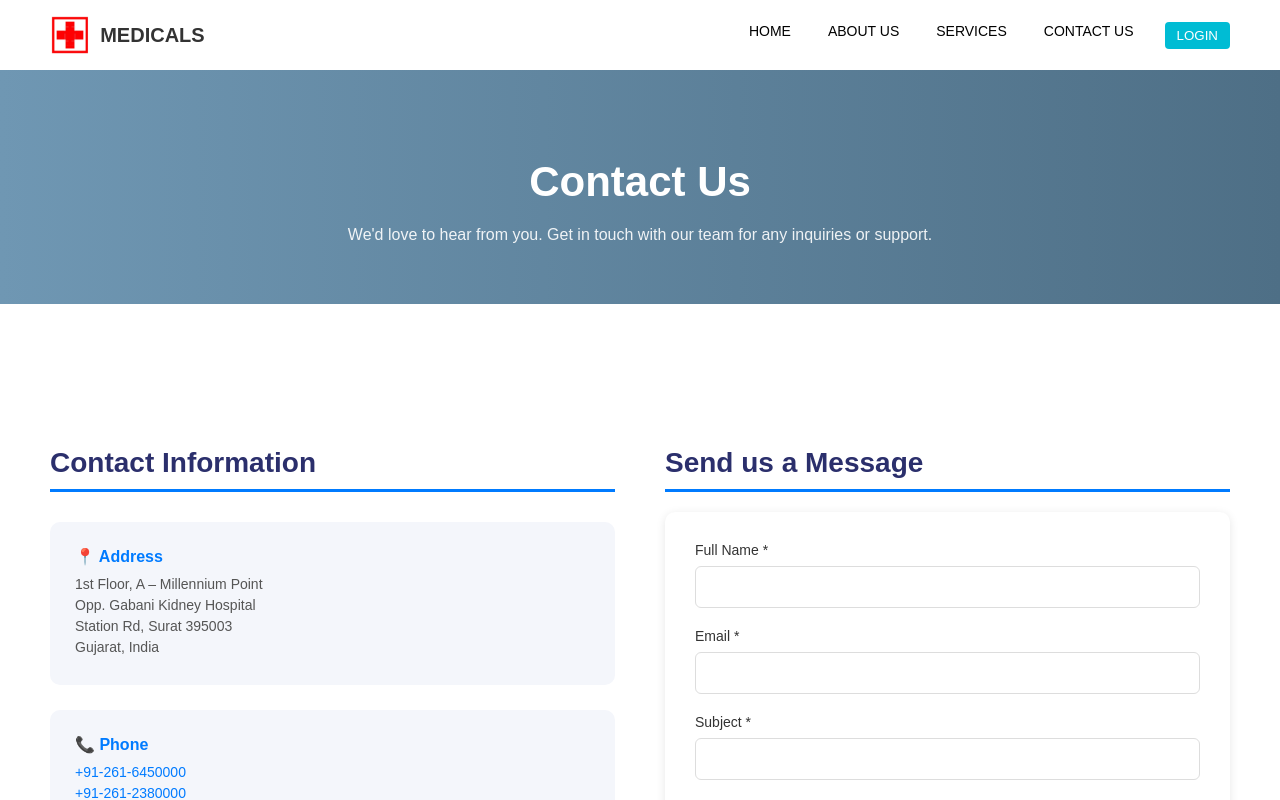
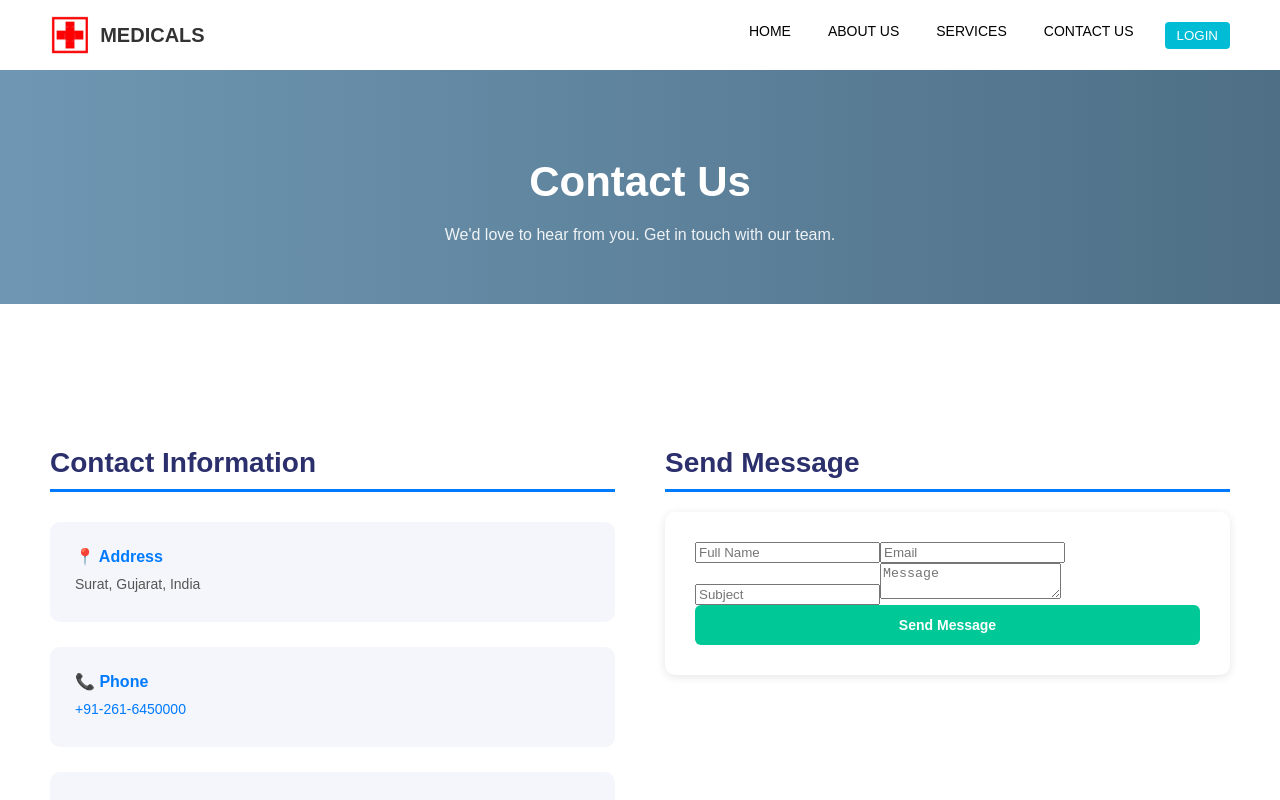
Before and after one commit to AnandJ2006/Frontend-Hospital-Management-System-, a React (Create React App) app: page / in a window 1280 px wide. Both pictures are taken after a click on the button "CONTACT US". Shown: the top 800 px of the page. Built offline with nearby package versions, Linux system fonts and the light colour scheme.

Commit message:
final contact fix

```diff
--- a/src/pages/Contact.jsx
+++ b/src/pages/Contact.jsx
@@ -1,4 +1,4 @@
-  import React, { useState, useEffect } from 'react';
+import React, { useState } from 'react';
 import '../App.css';
 
 const Contact = ({ setCurrentPage }) => {
@@ -8,13 +8,6 @@
     subject: '',
     message: ''
   });
-    const [submitted, setSubmitted] = useState(false);
-
-    // Load submission count from localStorage on mount
-    useEffect(() => {
-      const messages = JSON.parse(localStorage.getItem('contactMessages') || '[]');
-      setSubmitted(messages.length > 0);
-    }, []);
 
   const handleInputChange = (e) => {
     const { name, value } = e.target;
@@ -31,7 +24,6 @@
     }
 
     const newMessage = {
-        id: Date.now(),
       name: formData.name,
       email: formData.email,
       subject: formData.subject,
@@ -39,7 +31,8 @@
       submittedAt: new Date().toISOString()
     };
 
-      await fetch(
+    try {
+      const response = await fetch(
         "https://hospital-management-system-t69x.onrender.com/api/contact/add",
         {
           method: "POST",
@@ -50,92 +43,110 @@
         }
       );
 
-      alert("Thank you for contacting us! We'll get back to you soon.");
+      const data = await response.json();
+
+      if (response.ok) {
+        alert("Message sent successfully!");
         setFormData({ name: '', email: '', subject: '', message: '' });
-      setSubmitted(true);
+      } else {
+        alert(data.message || "Failed to send message");
+      }
+
+    } catch (error) {
+      console.error(error);
+      alert("Server error");
+    }
   };
 
   return (
     <>
-        {/* CONTACT HEADER */}
+      {/* HEADER */}
       <div className="contact-header">
         <h1>Contact Us</h1>
-          <p>We'd love to hear from you. Get in touch with our team for any inquiries or support.</p>
+        <p>We'd love to hear from you. Get in touch with our team.</p>
       </div>
 
-        {/* CONTACT CONTAINER */}
+      {/* MAIN */}
       <div className="contact-container">
         <div className="contact-content">
 
-            {/* CONTACT INFO */}
+          {/* INFO */}
           <div className="contact-info">
             <h2>Contact Information</h2>
 
             <div className="contact-info-box">
               <h3>📍 Address</h3>
-                <p>1st Floor, A – Millennium Point</p>
-                <p>Opp. Gabani Kidney Hospital</p>
-                <p>Station Rd, Surat 395003</p>
-                <p>Gujarat, India</p>
+              <p>Surat, Gujarat, India</p>
             </div>
 
             <div className="contact-info-box">
               <h3>📞 Phone</h3>
-                <p><a href="tel:+91-261-6450000">+91-261-6450000</a></p>
-                <p><a href="tel:+91-261-2380000">+91-261-2380000</a></p>
+              <p><a href="tel:+912616450000">+91-261-6450000</a></p>
             </div>
 
             <div className="contact-info-box">
               <h3>📧 Email</h3>
               <p><a href="mailto:contact@medicals.com">contact@medicals.com</a></p>
-                <p><a href="mailto:support@medicals.com">support@medicals.com</a></p>
-              </div>
-
-              <div className="contact-info-box">
-                <h3>⏰ Business Hours</h3>
-                <p>Monday - Friday: 9:00 AM - 6:00 PM</p>
-                <p>Saturday: 10:00 AM - 4:00 PM</p>
-                <p>Sunday: Closed</p>
             </div>
           </div>
 
-            {/* CONTACT FORM */}
+          {/* FORM */}
           <div className="form-section">
-              <h2>Send us a Message</h2>
+            <h2>Send Message</h2>
+
             <form className="contact-form" onSubmit={handleFormSubmit}>
-                <div className="form-group">
-                  <label htmlFor="name">Full Name *</label>
-                  <input type="text" id="name" name="name" value={formData.name} onChange={handleInputChange} required />
-                </div>
 
-                <div className="form-group">
-                  <label htmlFor="email">Email *</label>
-                  <input type="email" id="email" name="email" value={formData.email} onChange={handleInputChange} required />
-                </div>
+              <input
+                type="text"
+                name="name"
+                placeholder="Full Name"
+                value={formData.name}
+                onChange={handleInputChange}
+                required
+              />
 
-                <div className="form-group">
-                  <label htmlFor="subject">Subject *</label>
-                  <input type="text" id="subject" name="subject" value={formData.subject} onChange={handleInputChange} required />
-                </div>
+              <input
+                type="email"
+                name="email"
+                placeholder="Email"
+                value={formData.email}
+                onChange={handleInputChange}
+                required
+              />
 
-                <div className="form-group">
-                  <label htmlFor="message">Message *</label>
-                  <textarea id="message" name="message" value={formData.message} onChange={handleInputChange} rows="5" required></textarea>
-                </div>
+              <input
+                type="text"
+                name="subject"
+                placeholder="Subject"
+                value={formData.subject}
+                onChange={handleInputChange}
+                required
+              />
 
-                <button type="submit" className="submit-btn">Send Message</button>
+              <textarea
+                name="message"
+                placeholder="Message"
+                value={formData.message}
+                onChange={handleInputChange}
+                required
+              ></textarea>
+
+              <button type="submit" className="submit-btn">
+                Send Message
+              </button>
+
             </form>
           </div>
         </div>
 
-          {/* SOCIAL SECTION */}
+        {/* SOCIAL */}
         <div className="social-section">
           <h3>Follow Us</h3>
           <div className="social-links">
-              <a href="https://facebook.com" className="social-link" title="Facebook">f</a>
-              <a href="https://twitter.com" className="social-link" title="Twitter">𝕏</a>
-              <a href="https://linkedin.com" className="social-link" title="LinkedIn">in</a>
-              <a href="https://instagram.com" className="social-link" title="Instagram">📷</a>
+            <a href="https://facebook.com">Facebook</a>
+            <a href="https://twitter.com">Twitter</a>
+            <a href="https://linkedin.com">LinkedIn</a>
+            <a href="https://instagram.com">Instagram</a>
           </div>
         </div>
       </div>
```
Lines whose indentation alone changed are shown as unchanged.
